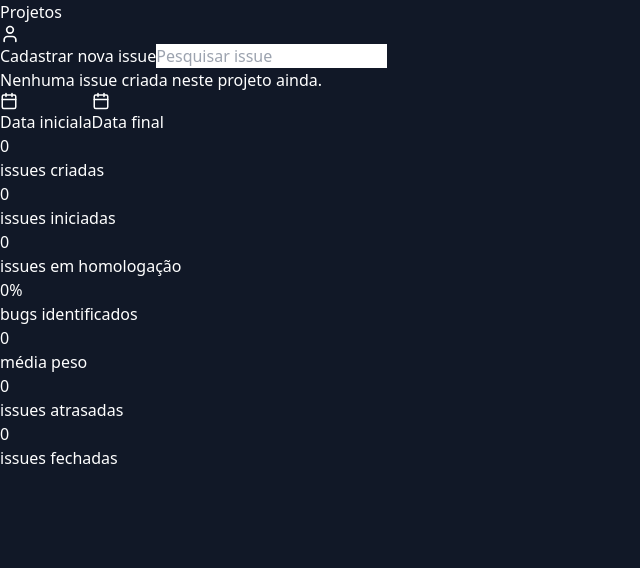
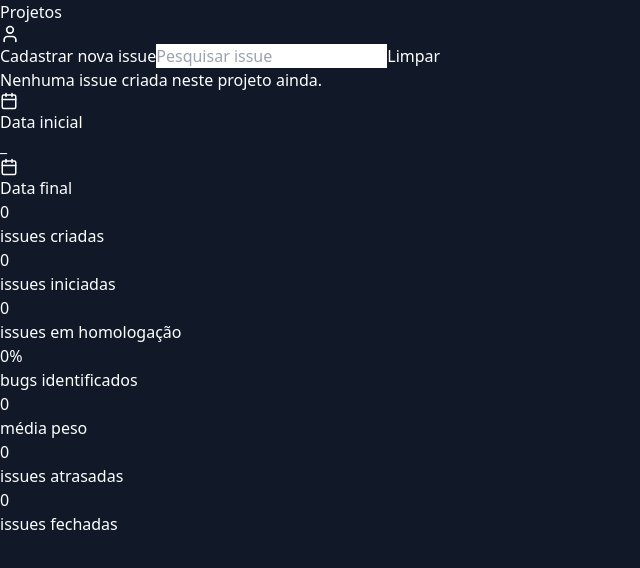
Before and after one commit to lidiaaacf/card-creator-automation, a React (Vite) app in the folder src/frontend/: page / in a window 1280 px wide. Shown: the top 568 px of the page, without its empty margins (0-640 px from the left). Built offline with nearby package versions, Linux system fonts and the light colour scheme.

Commit message:
Add: Funcionalidade para limpar formulário e ajustes de frontend

```diff
--- a/src/frontend/src/Inicio.jsx
+++ b/src/frontend/src/Inicio.jsx
@@ -169,7 +169,7 @@ export default function Inicio() {
   if (loading) return <p className="text-white">Carregando...</p>;
 
   return (
-    <div className="min-h-screen bg-gradient-to-b from-gray-900 to-black text-white p-4">
+    <div className="min-h-screen bg-gradient-to-b from-gray-900 to-black text-white p-2">
       <motion.div
         initial={{ opacity: 0, y: -20 }}
         animate={{ opacity: 1, y: 0 }}
@@ -183,8 +183,7 @@ export default function Inicio() {
           </div>
         </div>
       </motion.div>
-
-      <div className="flex gap-6">
+      <div className="flex gap-6 pr-16 pl-10">
         <div className="flex-1">
           <motion.div
             initial={{ opacity: 0, y: -10 }}
@@ -198,13 +197,11 @@ export default function Inicio() {
             >
               Cadastrar nova issue
             </button>
-
             <IssueFormModal
               isOpen={showModal}
               onClose={() => setShowModal(false)}
               onSubmit={handleNewIssue}
             />
-
             <input
               type="text"
               placeholder="Pesquisar issue"
@@ -212,6 +209,17 @@ export default function Inicio() {
               onChange={(e) => setSearchTerm(e.target.value)}
               className="bg-gray-800 text-white px-4 py-2 rounded-lg w-64 outline-none focus:ring focus:ring-orange-500/50"
             />
+            <button
+              className="bg-gray-700 hover:bg-gray-600 px-3 py-2 rounded-lg text-white font-semibold"
+              onClick={() => {
+                setSearchTerm("");
+                setStartDate("");
+                setEndDate("");
+              }}
+            >
+              Limpar
+            </button>
+
           </motion.div>
           <motion.div
             initial={{ opacity: 0 }}
--- a/src/frontend/src/components/Datepicker.jsx
+++ b/src/frontend/src/components/Datepicker.jsx
@@ -36,14 +36,20 @@ export default function DateRangePicker({ startDate, endDate, onChangeStart, onC
                 dateFormat="dd/MM/yyyy"
                 placeholderText="Data inicial"
                 customInput={<CustomInput placeholder="Data inicial" />}
+                withPortal
+                portalId="datepicker-portal"
+                popperClassName="!bg-transparent"
             />
-            <span className="text-white font-bold">a</span>
+            <span className="text-white font-bold">_</span>
             <DatePicker
                 selected={endDate}
                 onChange={onChangeEnd}
                 dateFormat="dd/MM/yyyy"
                 placeholderText="Data final"
                 customInput={<CustomInput placeholder="Data final" />}
+                withPortal
+                portalId="datepicker-portal"
+                popperClassName="!bg-transparent"
             />
         </div>
     );
--- a/src/frontend/src/components/Select.jsx
+++ b/src/frontend/src/components/Select.jsx
@@ -7,7 +7,7 @@ export default function Select({ options = [], value = null, onChange }) {
     return (
         <div className="relative inline-block w-60">
             <Listbox value={value} onChange={onChange}>
-                <Listbox.Button className="w-full text-left text-2xl font-bold text-orange-500 px-4 py-2 bg-gray-800 rounded-lg">
+                <Listbox.Button className="w-full text-left text-2xl font-bold text-orange-500 px-4 py-2 rounded-lg">
                     {label}
                 </Listbox.Button>
 
```
